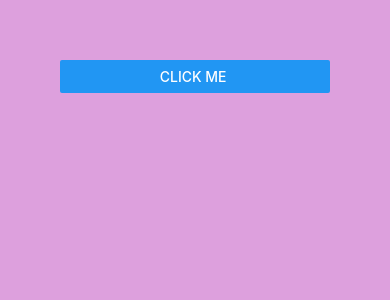
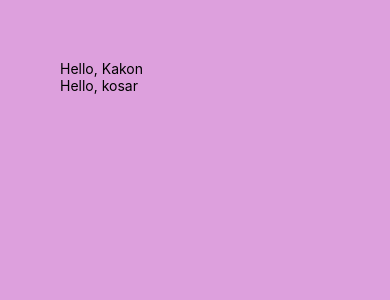
Before and after one commit to TwanstCodess/React-Native-Tutorial, a React Native app in the folder Tutorial/: screen / in a window 390 px wide. Shown: the top 300 px of the page. Built offline with nearby package versions, Linux system fonts and the light colour scheme.

Commit message:
Custom Components and Layout

```diff
--- a/Tutorial/App.js
+++ b/Tutorial/App.js
@@ -1,22 +1,14 @@
 import { useState } from 'react';
 import {  View ,Text,Image, ImageBackground,ScrollView,Button , Pressable, Modal,StatusBar,ActivityIndicator,Alert} from 'react-native';
+import Greet from './components/Greet';
 const Imagest=require("./assets/favicon.png");
 
 export default function App() {
   const [ISmodalVisible, setIsModalVisible] =useState(false);
   return (
 <View style={{flex:1,backgroundColor:"plum",padding:60}}>
-<Button title='Click Me ' onPress={() => Alert.alert('Button Clicked','Hello',[
-  {
-    text: 'Cancel',
-    onPress: () => console.log('Cancel Pressed'),
-    style: 'cancel',
-  },
-  {
-    text: 'OK',
-    onPress: () => console.log('OK Pressed'),
-  },
-])} />
+<Greet name="Kakon"/>
+<Greet name="kosar"/>
 </View>
   );
 }
--- /dev/null
+++ b/Tutorial/components/Greet.js
@@ -0,0 +1,9 @@
+import { View, Text } from 'react-native';
+
+export default function Greet({ name }) {
+  return (
+    <View>
+      <Text>Hello, {name}</Text>
+    </View>
+  );
+}
```
